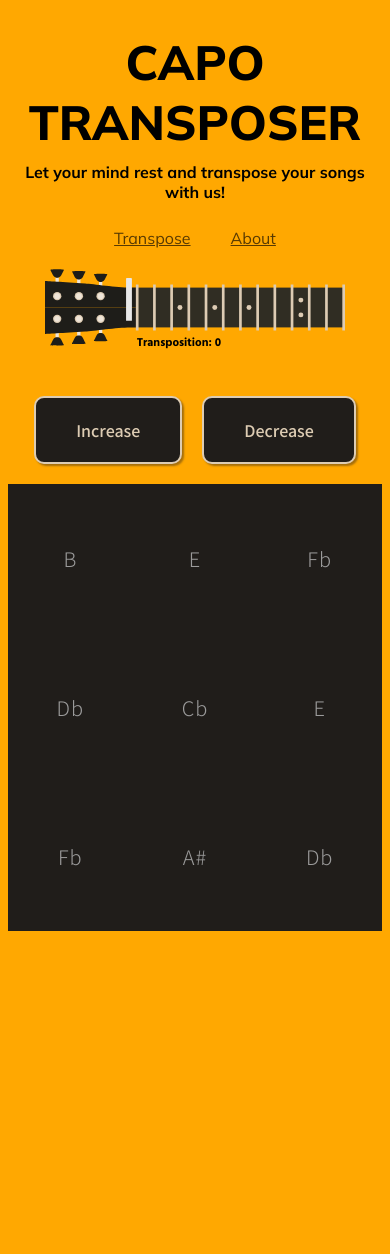
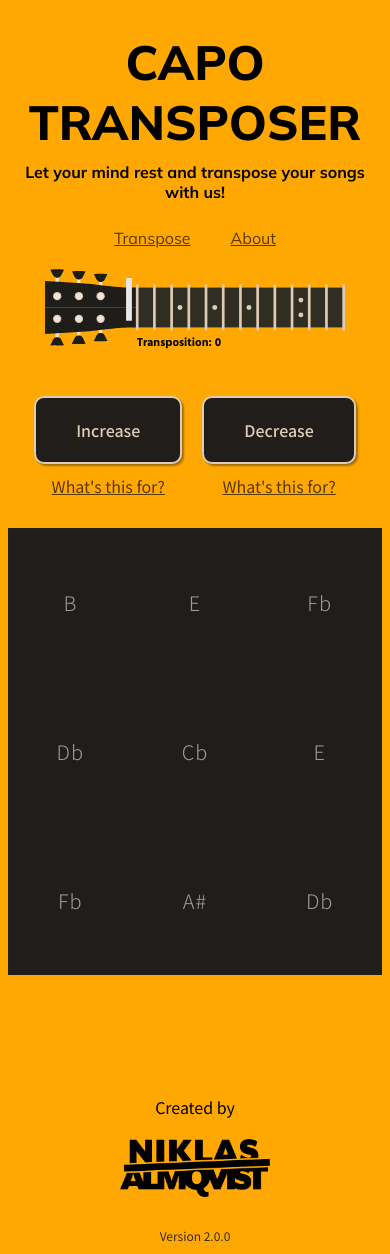
Before and after one commit to Utibu/Capo-Transposer-ReactJS, a React (Create React App) app: page /#/ in a window 390 px wide. Before the commit the page ends 1031 px from the top, so only its background shows below. Built offline with nearby package versions, Linux system fonts and the light colour scheme.

Commit message:
Implemented toggle tooltip function, fixed footer and solved some bugs

```diff
--- a/src/actions/index.js
+++ b/src/actions/index.js
@@ -25,3 +25,10 @@ export const increaseTransposition = byNumber => {
         payload: byNumber
     }
 }
+
+export const setTooltipBool = toggle => {
+    return {
+        type: "SET_BOOL",
+        payload: toggle
+    }
+}
--- a/src/components/Footer.js
+++ b/src/components/Footer.js
@@ -1,9 +1,14 @@
 import React from "react"
+import NiklasAlmqvistLogo from "../images/niklasalmqvist-logo.png"
 
 function Footer() {
     return (
         <footer>
-
+            <p>Created by</p>
+            <a href="http://niklasalmqvist.se">
+                <img src={NiklasAlmqvistLogo} alt="Niklas Almqvist" />
+            </a>
+            <span className="version">Version 2.0.0</span>
         </footer>
     )
 }
--- /dev/null
+++ b/src/components/Hooks/useWindowDimensions.js
@@ -0,0 +1,21 @@
+import {useState, useEffect} from "react"
+
+function getWindowDimensions() {
+    const { innerWidth: width, innerHeight: height } = window
+    return { width, height }
+}
+
+export default function useWindowDimensions() {
+    const [windowDimensions, setWindowDimensions] = useState(getWindowDimensions())
+
+    useEffect(() => {
+        function handleResize() {
+            setWindowDimensions(getWindowDimensions())
+        }
+
+        window.addEventListener("resize", handleResize)
+        return () => window.removeEventListener("resize", handleResize)
+    }, [])
+
+    return windowDimensions
+}
--- /dev/null
+++ b/src/components/ToggleTooltip.js
@@ -0,0 +1,23 @@
+import React from "react"
+import { useSelector, useDispatch } from "react-redux"
+
+import {setTooltipBool} from "../actions"
+
+function ToggleTooltip() {
+    const shouldShowTooltip = useSelector(state => state.shouldShowTooltip)
+    const dispatch = useDispatch()
+
+    function setTooltip(event) {
+        const value = event.target.checked
+        dispatch(setTooltipBool(value))
+    }
+
+    return (
+        <label htmlFor="toggleTooltip" className="toggleTooltip">
+            Show tooltips:
+            <input type="checkbox" id="toggleTooltip" name="toggleTooltip" checked={shouldShowTooltip} onChange={setTooltip} />
+        </label>
+    )
+}
+
+export default ToggleTooltip
--- a/src/components/TransposeRedux.js
+++ b/src/components/TransposeRedux.js
@@ -5,6 +5,7 @@ import { useSelector, useDispatch } from "react-redux"
 import ChordTile from "./ChordTile"
 import GuitarNeck from "./GuitarNeck"
 import Button from "./TranspositionButton"
+import ToggleTooltip from "./ToggleTooltip"
 import { setChords, updateChords, increaseTransposition } from "../actions"
 
 function TransposeRedux() {
@@ -154,7 +155,7 @@ function TransposeRedux() {
     return (
         <div>
             <GuitarNeck capoPosition={transpositionNumber}/>
-            <div class="buttons">
+            <div className="buttons">
                 <Button
                     name="increase"
                     value="Increase"
@@ -167,6 +168,7 @@ function TransposeRedux() {
                     transpositionMethod={transpose}
                     tooltip="Useful to find where to place your capo for easier playing. Move the capo down as much as the transposition number reads, or look at the guitar-graphic."
                 />
+                <ToggleTooltip />
             </div>
             <div className="tileContainer">
                 {chordTiles}
--- a/src/components/TranspositionButton.js
+++ b/src/components/TranspositionButton.js
@@ -1,26 +1,64 @@
-import React, {useState} from "react"
+import React, {useState, useEffect} from "react"
 import ReactTooltip from "react-tooltip"
+import { useSelector } from "react-redux"
+
+import useWindowDimensions from "./Hooks/useWindowDimensions"
 
 function TranspositionButton(props) {
-    const [hasReadTooltip, setHasReadTooltip] = useState(false)
+    const [shouldDisableTooltip, setShouldDisableTooltip] = useState(false)
+    const { width } = useWindowDimensions()
+    const shouldShowTooltipMaster = useSelector(state => state.shouldShowTooltip)
+    const breakpoint = 768
 
     function handleClick(event) {
         event.preventDefault()
         //setHasReadTooltip(true)
-        console.log(hasReadTooltip)
         props.transpositionMethod(event)
     }
 
     function handleTooltipClick(event) {
+        event.preventDefault()
         console.log("hello")
     }
 
+    useEffect(() => {
+        forceTooltipState(shouldShowTooltipMaster)
+    })
+
+    function forceTooltipState(forcedState) {
+        if(forcedState !== !shouldDisableTooltip) {
+            console.log("SHOULD DISABLE! " + forcedState + "    shoulddisable: " + shouldDisableTooltip)
+            setShouldDisableTooltip(true)
+        }
+    }
+
+    function setTooltipActive() {
+        if(shouldShowTooltipMaster === true) {
+            if(width <= breakpoint && shouldDisableTooltip === false) {
+                setShouldDisableTooltip(true)
+            } else if(width > breakpoint && shouldDisableTooltip === true) {
+                setShouldDisableTooltip(false)
+            }
+        }
+
+    }
+
     const text = props.tooltip
+    const helpLink = width <= breakpoint && (
+        <div>
+            <a href="#" onClick={handleTooltipClick} data-tip={text} data-tip-disable={false} data-for={`${props.name}_help`}>What's this for?</a>
+            <ReactTooltip id={`${props.name}_help`} className="tooltip" effect="solid" multiline={true} place="bottom" disable={false}/>
+        </div>
+    )
+
+    setTooltipActive()
+
 
     return (
         <div className="transpositionButton">
-            <button name={props.name} onClick={handleClick} data-tip={text} data-tip-disable={hasReadTooltip} data-tip-place="bottom" data-tip-clickable={true}>{props.value}</button>
-            <ReactTooltip className="tooltip" effect="solid" multiline={true} place="bottom" clickable={true} onClick={handleTooltipClick} isCapture={true} />
+            <button name={props.name} onClick={handleClick} data-tip={text} data-place="bottom" data-for={props.name}>{props.value}</button>
+            <ReactTooltip id={props.name} className="tooltip" effect="solid" multiline={true} place="bottom" disable={shouldDisableTooltip}/>
+            {helpLink}
         </div>
     )
 }
--- a/src/css/style.scss
+++ b/src/css/style.scss
@@ -9,6 +9,7 @@ $inputHoverBackground: rgb(231, 231, 231);
 $linkColor: #583a02;
 $darkWood: #201d1a;
 $metalHighlights: #ddccb3;
+$fretboard: #312d23;
 
 * {
     -webkit-box-sizing:border-box;
@@ -189,10 +190,25 @@ button {
     width: 80%;
     text-align: center;
     margin: 0 auto 20px auto;
+    position: relative;
+    display: flex;
+    align-items: center;
+    justify-content: center;
 }
 
 .transpositionButton {
     display: inline-block;
+
+    a {
+        padding: 10px 20px;
+        display: block;
+        color: $linkColor;
+        text-decoration: underline;
+
+        &:hover {
+            color: $darkWood;
+        }
+    }
 }
 
 main {
@@ -201,18 +217,47 @@ main {
     margin: 0 auto;
 }
 
-footer {
-    margin-top: 100px;
+.toggleTooltip {
+    position: absolute;
+    right: 0;
 }
 
-@media screen and (max-width: 600px) {
+footer {
+    text-align: center;
+    position: relative;
+    margin-top: 120px;
+
+    a {
+        margin: 20px auto;
+        display: block;
+        width: 150px;
+
+        img {
+            width: 100%;
+        }
+
+        &:hover img {
+            filter: brightness(0) invert(1);
+            -webkit-filter: brightness(0) invert(1);
+        }
+    }
+
+    .version {
+        font-size: 12px;
+        color: $fretboard;
+    }
+}
+
+
+
+@media screen and (max-width: 768px) {
     main {
         width: 80%;
     }
 
     .tileContainer {
         input {
-            padding: 60px 40px;
+            padding: 60px 10px;
         }
 
         button {
@@ -236,5 +281,9 @@ footer {
 
     .buttons {
         width: 100%;
+
+        label {
+            display: none;
+        }
     }
 }
--- /dev/null
+++ b/src/reducers/TooltipReducer.js
@@ -0,0 +1,10 @@
+const tooltipReducer = (state = true, action) => {
+    switch(action.type) {
+        case "SET_BOOL":
+            return action.payload
+        default:
+            return state
+    }
+}
+
+export default tooltipReducer
--- a/src/reducers/index.js
+++ b/src/reducers/index.js
@@ -3,11 +3,13 @@ import { combineReducers } from "redux"
 import CountReducer from "./CountReducer"
 import ChordReducer from "./ChordsReducer"
 import TranspositionReducer from "./TranspositionReducer"
+import TooltipReducer from "./TooltipReducer"
 
 const allReducers = combineReducers({
     count: CountReducer,
     chords: ChordReducer,
-    transpositionNumber: TranspositionReducer
+    transpositionNumber: TranspositionReducer,
+    shouldShowTooltip: TooltipReducer
 })
 
 export default allReducers
```
Also changed, not shown: src/images/niklasalmqvist-logo.png (added).
